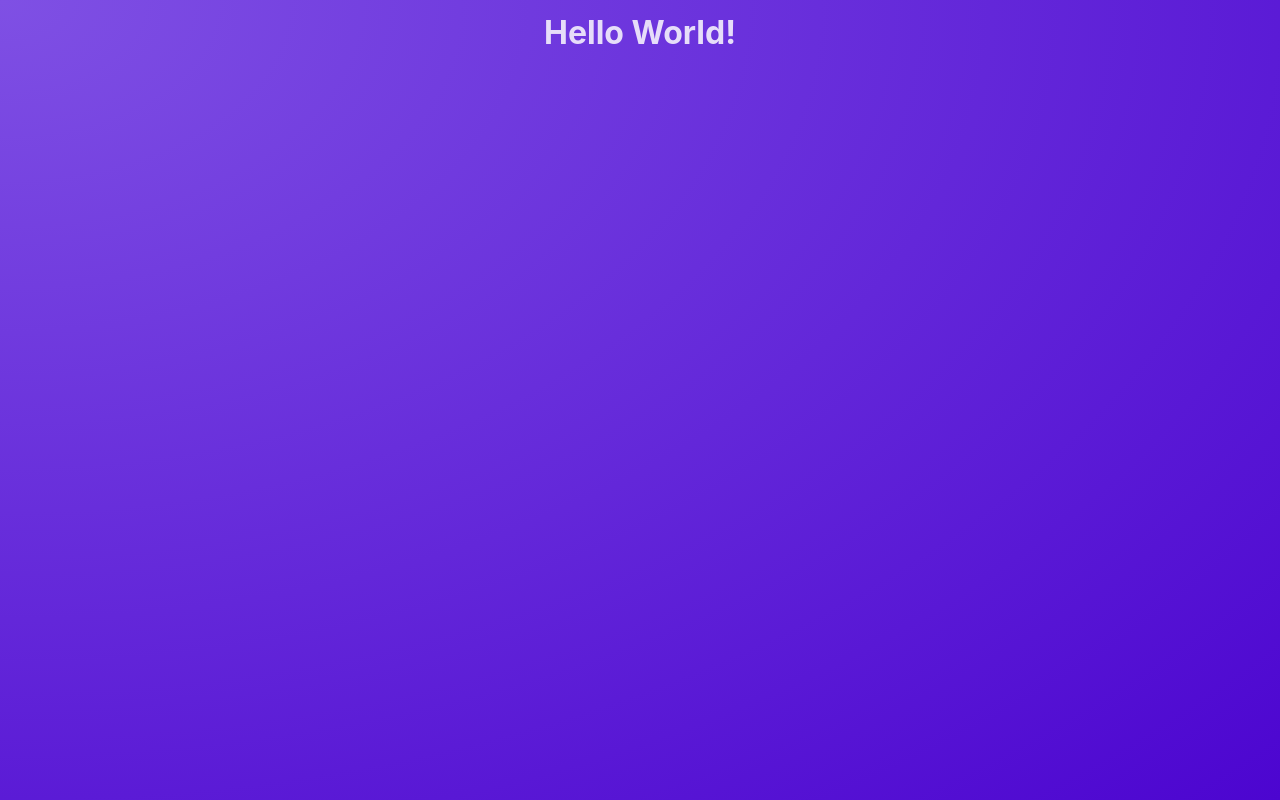
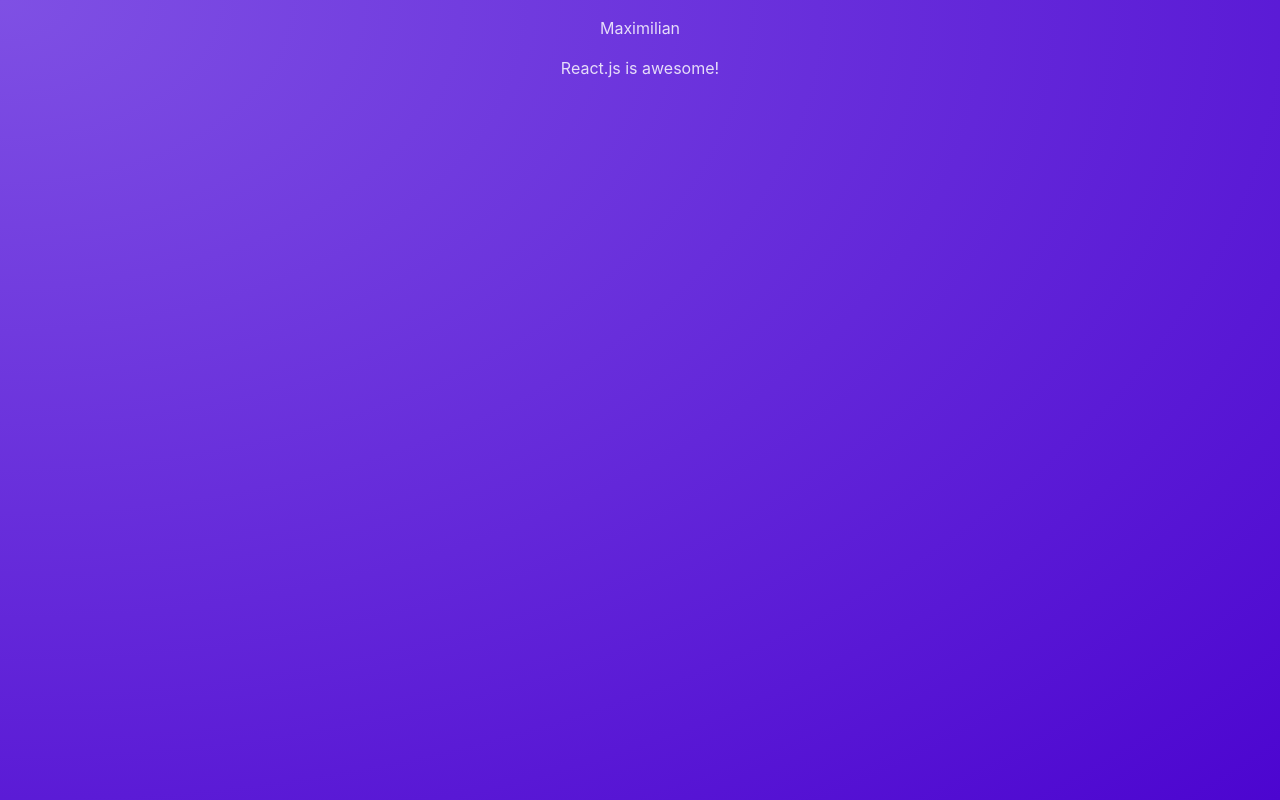
Before and after one commit to yerrapragada011/starting-project, a React (Vite) app: page / in a window 1280 px wide. Built offline with nearby package versions, Linux system fonts and the light colour scheme.

Commit message:
Building A First Custom Component

```diff
--- a/src/App.jsx
+++ b/src/App.jsx
@@ -1,5 +1,7 @@
+import Post from './components/Post';
+
 function App() {
-  return <h1>Hello World!</h1>;
+  return <Post />;
 }
 
 export default App;
--- /dev/null
+++ b/src/components/Post.jsx
@@ -0,0 +1,10 @@
+function Post() {
+  return (
+    <div>
+      <p>Maximilian</p>
+      <p>React.js is awesome!</p>
+    </div>
+  );
+}
+
+export default Post;
```
Also changed, not shown: package.json (line endings or trailing spaces).
